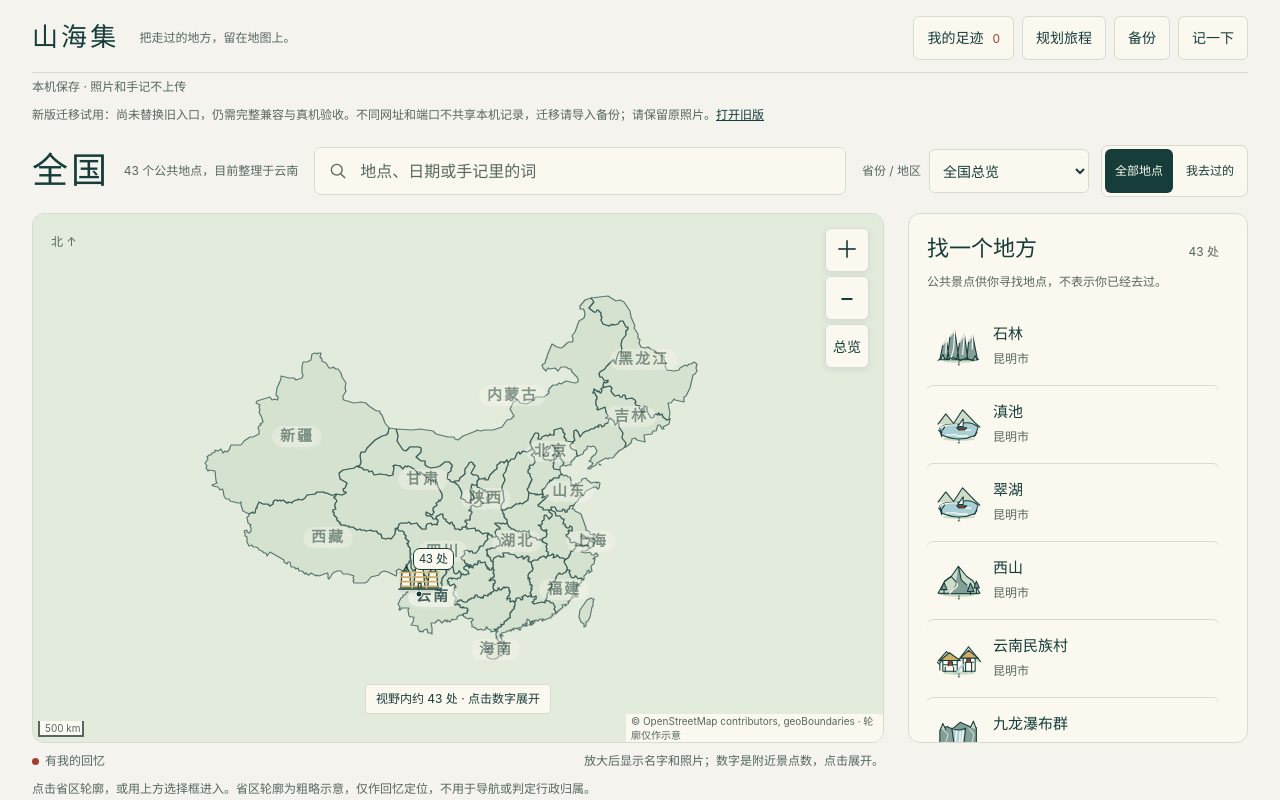
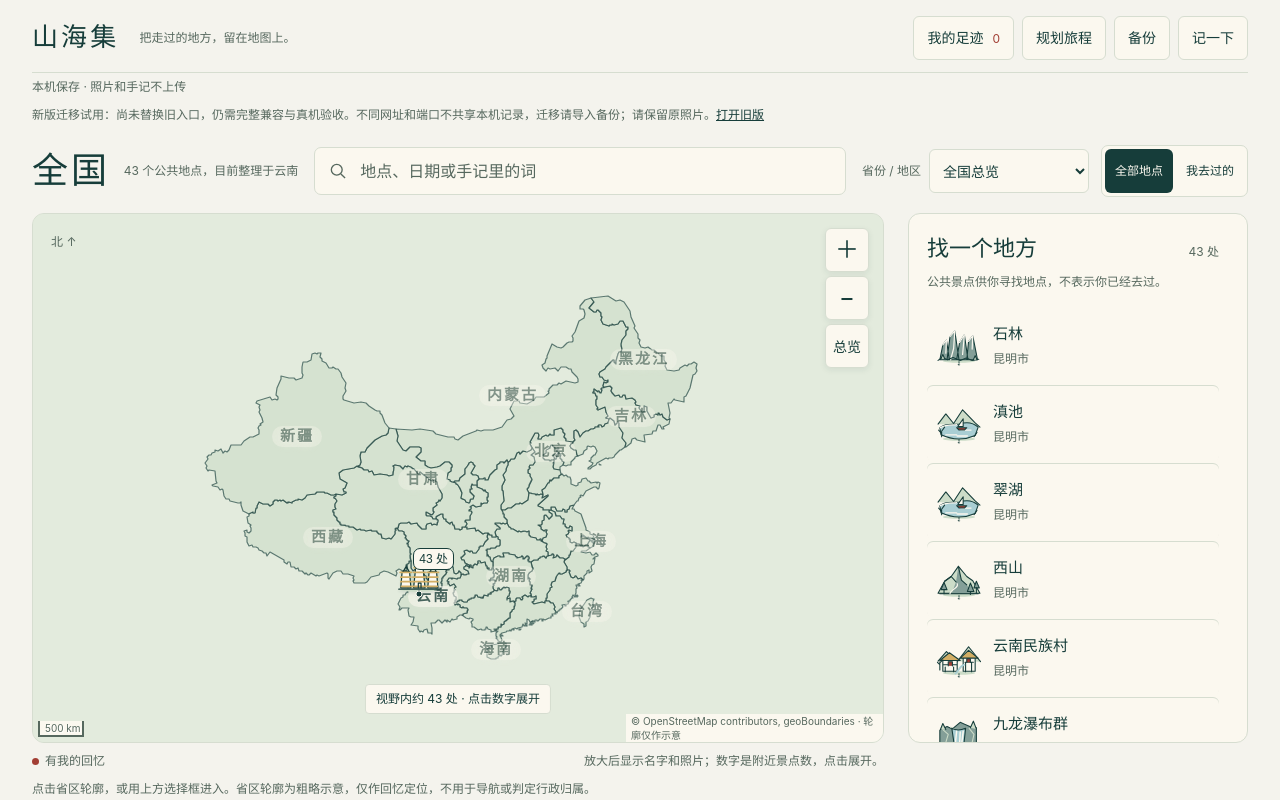
Before and after one commit to wcy-wcy1/Map, a Vue app in the folder shanhai-app/: page / in a window 1280 px wide. Shown: the top 800 px of the page. Built offline with nearby package versions, Linux system fonts and the light colour scheme.

Commit message:
feat: adapt province labels to map density

```diff
--- a/shanhai-app/src/components/FootprintMap.vue
+++ b/shanhai-app/src/components/FootprintMap.vue
@@ -65,8 +65,8 @@ let lastWidth = 0
 let lastHeight = 0
 const asLatLng = (place: Place): L.LatLngTuple => [place.coordinates[1], place.coordinates[0]]
 const labelledProvinceIds = () => new Set(props.places.map(place => place.mapId).filter((id): id is string => !!id))
-const PROVINCE_LABEL_ZOOM_MAX = 7.4
 const PLACE_LABEL_ZOOM = 8.5
+const nationalLabelGap = (zoom: number) => zoom < 4.8 ? 26 : zoom < 5.8 ? 16 : 8
 
 function fitProvince() {
   if (!map || !provinceBounds?.isValid() || !element.value) return
@@ -278,7 +278,7 @@ function renderMarkers() {
       }),
     }))
   }
-  const showProvinceLabels = !props.provinceId && currentZoom < PROVINCE_LABEL_ZOOM_MAX
+  const showProvinceLabels = !props.provinceId
   const showRegionLabels = !!props.provinceId && currentZoom < 11.5
   if ((showProvinceLabels || showRegionLabels) && !props.query) {
     const priorityProvinceIds = showProvinceLabels ? labelledProvinceIds() : new Set<string>()
@@ -293,12 +293,13 @@ function renderMarkers() {
       const region = props.regions.find(region => region.id === id)
       const text = (region?.name || feature.properties.name || '').replace(/壮族自治区$|回族自治区$|维吾尔自治区$|自治区$|特别行政区$|[省市州]$/u, '')
       const center = bounds.getCenter()
+      if (showProvinceLabels && !viewport.contains(center)) continue
       const point = map.latLngToContainerPoint(center)
       const isPriority = showProvinceLabels && id && priorityProvinceIds.has(id)
       const labelWidth = showProvinceLabels ? Math.max(50, Math.min(98, text.length * 16 + 18)) : Math.max(54, Math.min(120, text.length * 15 + 18))
       const labelHeight = showProvinceLabels ? 25 : 23
       const rect = { x: point.x - labelWidth / 2, y: point.y - labelHeight / 2, width: labelWidth, height: labelHeight }
-      if (showProvinceLabels && !isPriority && collides(rect, labelRects, 8)) continue
+      if (showProvinceLabels && collides(rect, labelRects, isPriority ? 6 : nationalLabelGap(currentZoom))) continue
       labelRects.push(rect)
       const label = document.createElement('span')
       label.className = 'yn-region-label'
```
Also changed, not shown: 1 other file (tests, documents, lock files or other folders).
